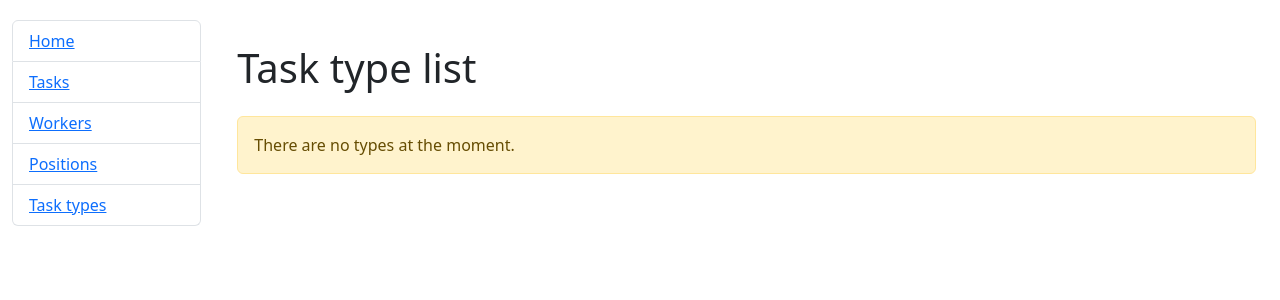
After one commit to NazarSlavych/IT-project-manager, a Django app: page /tasktype in a window 1280 px wide. The commit adds this page. Shown: the top 300 px of the page. Run offline with Django 5.2, Linux system fonts and the light colour scheme; data that the repository does not hold is empty.

Commit message:
Add page Task types (include views, templates)

```diff
--- a/manager/urls.py
+++ b/manager/urls.py
@@ -1,6 +1,7 @@
 from django.urls import path
 
-from .views import index, TaskListView, WorkersListView, TaskDetailView, WorkerDetailView, PositionsListView
+from .views import index, TaskListView, WorkersListView, TaskDetailView, WorkerDetailView, PositionsListView, \
+    TaskTypeListView
 
 urlpatterns = [
     path("", index, name="index"),
@@ -9,6 +10,7 @@ urlpatterns = [
     path("workers", WorkersListView.as_view(), name="workers"),
     path("workers/<int:pk>", WorkerDetailView.as_view(), name="worker-detail"),
     path("positions", PositionsListView.as_view(), name="positions"),
+    path("tasktype", TaskTypeListView.as_view(), name="task-type"),
 ]
 
 
--- a/manager/views.py
+++ b/manager/views.py
@@ -1,7 +1,7 @@
 from django.db.models import Count
 from django.shortcuts import render
 from django.views import generic
-from manager.models import Task, Worker, Position
+from manager.models import Task, Worker, Position, TaskType
 
 
 def index(request):
@@ -37,3 +37,7 @@ class WorkerDetailView(generic.DetailView):
 
 class PositionsListView(generic.ListView):
     model = Position
+
+
+class TaskTypeListView(generic.ListView):
+    model = TaskType
--- a/templates/includes/sidebar.html
+++ b/templates/includes/sidebar.html
@@ -3,4 +3,5 @@
   <li class="list-group-item"><a href="{% url 'manager:tasks' %}">Tasks</a></li>
   <li class="list-group-item"><a href="{% url 'manager:workers' %}">Workers</a></li>
   <li class="list-group-item"><a href="{% url 'manager:positions' %}">Positions</a></li>
+  <li class="list-group-item"><a href="{% url 'manager:task-type' %}">Task types</a></li>
 </ul>
--- /dev/null
+++ b/templates/manager/tasktype_list.html
@@ -0,0 +1,19 @@
+{% extends "base.html" %}
+{% block content %}
+  <div class="container mt-4">
+    <h1 class="mb-4">Task type list</h1>
+    {% if tasktype_list %}
+      <ul class="list-group">
+        {% for task in tasktype_list %}
+          <li class="list-group-item d-flex justify-content-between align-items-center">
+            {{ task.name }}
+          </li>
+        {% endfor %}
+      </ul>
+    {% else %}
+      <div class="alert alert-warning" role="alert">
+        There are no types at the moment.
+      </div>
+    {% endif %}
+  </div>
+{% endblock %}
```
